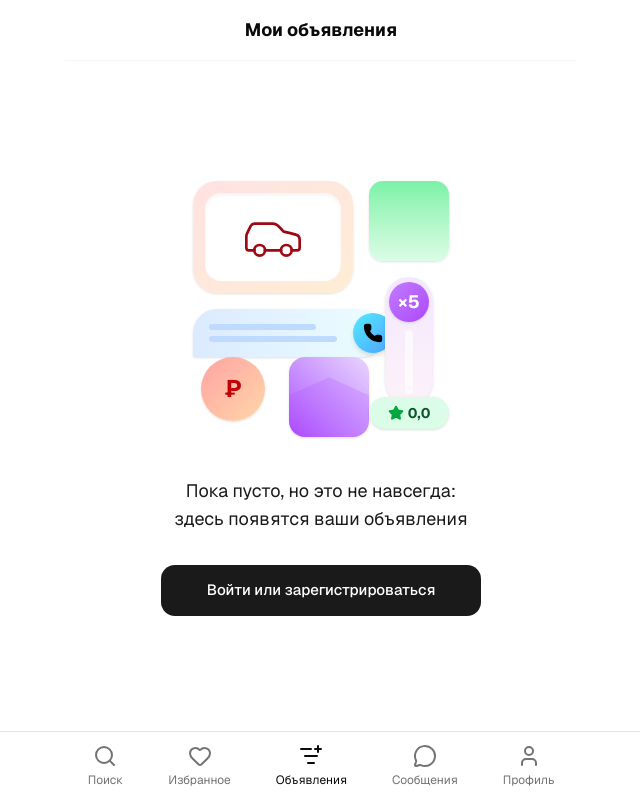
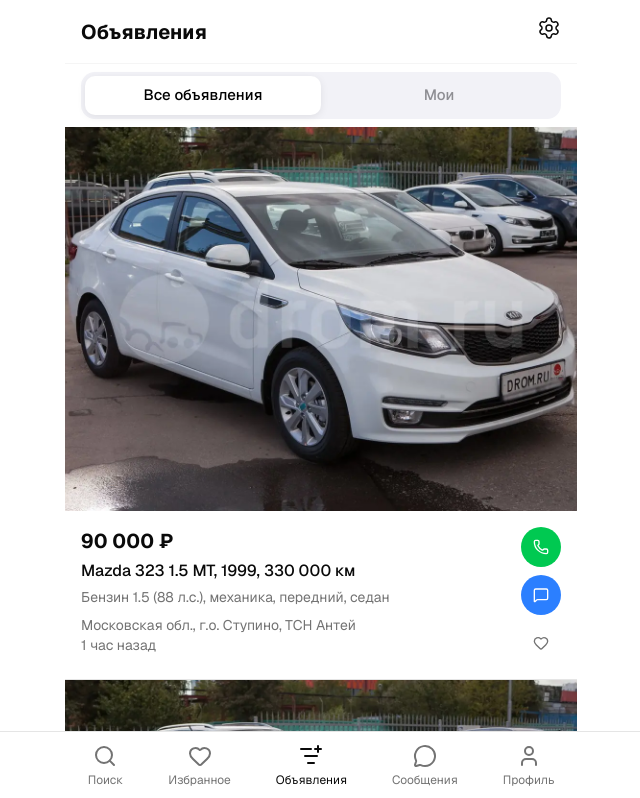
Before and after one commit to Dencheez/Formula-Avto, a Next.js app: page /listings in a window 1280 px wide. Shown: the top 798 px of the page, without its empty margins (319-959 px from the left). Built offline with nearby package versions, Linux system fonts and the light colour scheme; no server answers.

Commit message:
обновил все

```diff
--- a/app/listings/page.tsx
+++ b/app/listings/page.tsx
@@ -1,22 +1,62 @@
 "use client"
 
+import { useState } from "react"
+import { useAuth } from "@/lib/auth-context"
 import { BottomNavigation } from "@/components/bottom-navigation"
-import { Car, Phone, Star } from "lucide-react"
-import { useAuth } from "@/lib/auth-context"
+import { VehicleList } from "@/components/vehicle-list"
+import { Car, Phone, Star, Settings } from "lucide-react"
+import Link from "next/link"
 
 export default function ListingsPage() {
   const { openAuthModal, isAuthenticated } = useAuth()
+  const [activeTab, setActiveTab] = useState<'all' | 'mine'>('all')
 
   return (
     <div className="min-h-screen bg-background max-w-lg mx-auto flex flex-col pb-20">
-      {/* Header */}
-      <header className="px-4 py-4 flex items-center justify-center relative border-b border-border/40">
-        <h1 className="text-lg font-bold">Мои объявления</h1>
+      {/* Header - Styles matching Messages page */}
+      <header className="px-4 py-4 flex items-center justify-between border-b border-border/40">
+        <h1 className="text-xl font-bold">Объявления</h1>
+        <Link href="/profile/settings">
+          <button className="text-foreground">
+            <Settings className="w-6 h-6" strokeWidth={1.5} />
+          </button>
+        </Link>
       </header>
 
+      {/* Tab Switcher - Same styling as Messages page */}
+      <div className="px-4 pt-2 mb-2">
+        <div className="flex bg-[#F2F2F7] p-1 rounded-xl">
+          <button
+            onClick={() => setActiveTab('all')}
+            className={`flex-1 py-2 text-[15px] font-medium rounded-lg transition-all ${
+              activeTab === 'all'
+                ? 'bg-white shadow-[0_2px_8px_rgba(0,0,0,0.08)] text-black'
+                : 'text-[#8E8E93]'
+            }`}
+          >
+            Все объявления
+          </button>
+          <button
+            onClick={() => setActiveTab('mine')}
+            className={`flex-1 py-2 text-[15px] font-medium rounded-lg transition-all ${
+              activeTab === 'mine'
+                ? 'bg-white shadow-[0_2px_8px_rgba(0,0,0,0.08)] text-black'
+                : 'text-[#8E8E93]'
+            }`}
+          >
+            Мои
+          </button>
+        </div>
+      </div>
+
       {/* Content */}
-      <div className="flex-1 flex flex-col items-center justify-center px-4 pt-10 pb-6">
-
+      <div className="flex-1 flex flex-col">
+        {activeTab === 'all' ? (
+          <div className="animate-in fade-in slide-in-from-bottom-2 duration-300">
+            <VehicleList />
+          </div>
+        ) : (
+          <div className="flex-1 flex flex-col items-center justify-center px-4 pt-10 pb-6 animate-in fade-in duration-300">
             {/* Abstract Illustration Mockup */}
             <div className="relative w-64 h-64 mb-10">
                 {/* Top Left: Car Card */}
@@ -85,6 +125,8 @@ export default function ListingsPage() {
               </>
             )}
           </div>
+        )}
+      </div>
 
       <BottomNavigation />
     </div>
--- a/components/vehicle-list.tsx
+++ b/components/vehicle-list.tsx
@@ -1,20 +1,20 @@
-"use client"
-
-import { vehicles } from "@/lib/data"
+import { allVehicles } from "@/lib/data"
 import { VehicleCard } from "./vehicle-card"
+import type { Vehicle } from "@/lib/types"
 
 interface VehicleListProps {
   title?: string
+  data?: Vehicle[]
 }
 
-export function VehicleList({ title }: VehicleListProps) {
+export function VehicleList({ title, data = allVehicles }: VehicleListProps) {
   return (
     <div className="pb-4">
       {title && (
         <h2 className="text-xl font-bold px-4 py-4">{title}</h2>
       )}
       <div className="divide-y divide-border">
-        {vehicles.map((vehicle) => (
+        {data.map((vehicle) => (
           <VehicleCard key={vehicle.id} vehicle={vehicle} />
         ))}
       </div>
```
Lines whose indentation alone changed are shown as unchanged.
